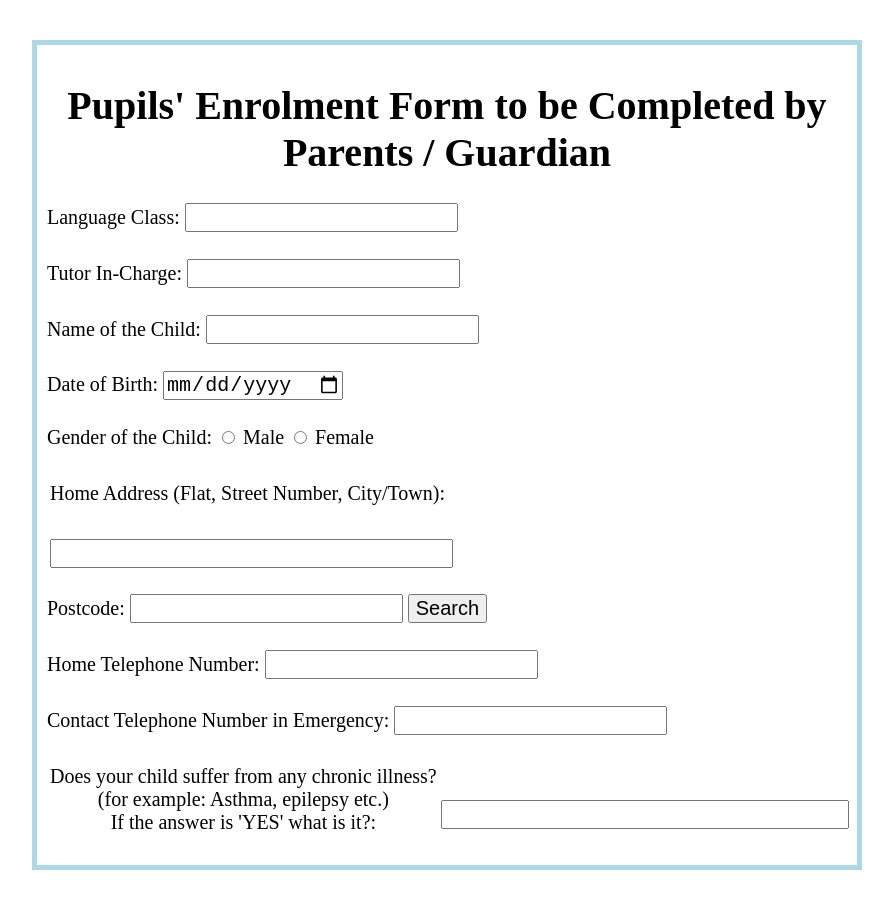
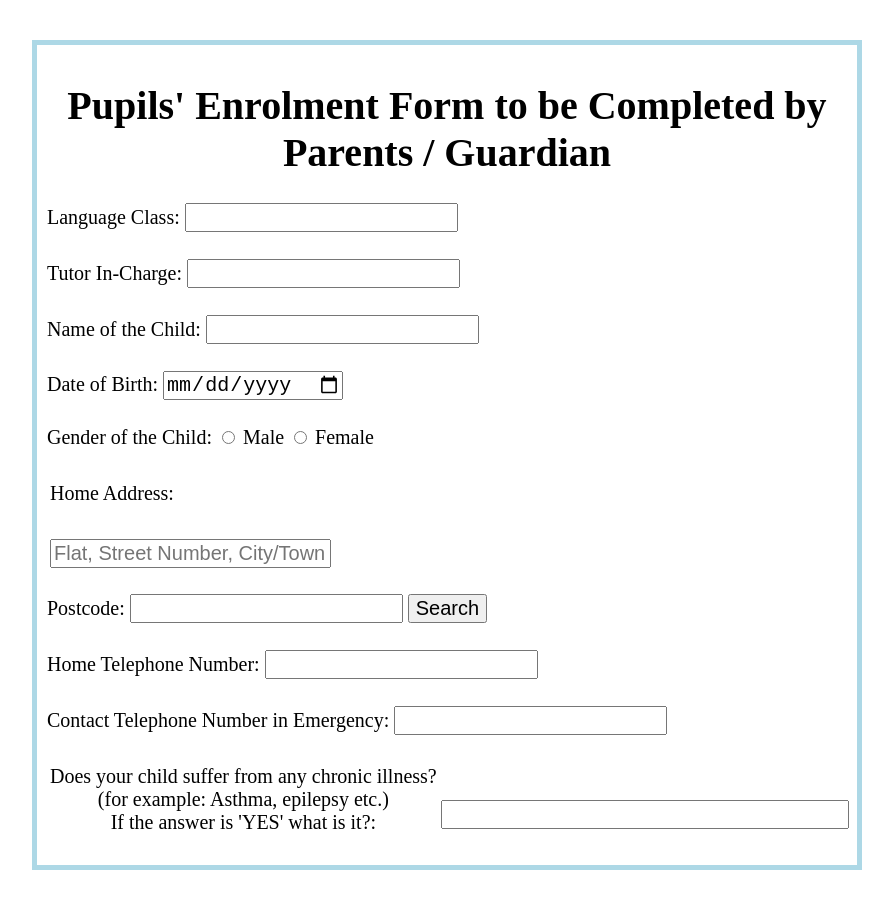
Before and after one commit to SergheiGolomuz/sggit, a plain HTML site: page index.html in a window 1280 px wide. Shown: the whole page, without its empty margins (193-1086 px from the left). Drawn offline with Linux system fonts and the light colour scheme.

Commit message:
Update index.html

```diff
--- a/index.html
+++ b/index.html
@@ -148,10 +148,10 @@
 
 
       <table style="margin:0px"><tr><td>
-      <label for="homeAddress">Home Address (Flat, Street Number, City/Town):</label>
+      <label for="homeAddress">Home Address:</label>
       </td></tr>
       <tr><td style="display: flexbox;">
-      <input type="text" id="homeAddress" name="homeAddress"></tr></td>
+      <input type="text" placeholder="Flat, Street Number, City/Town" id="homeAddress" name="homeAddress"></tr></td>
       </table><br>
 
 
```
